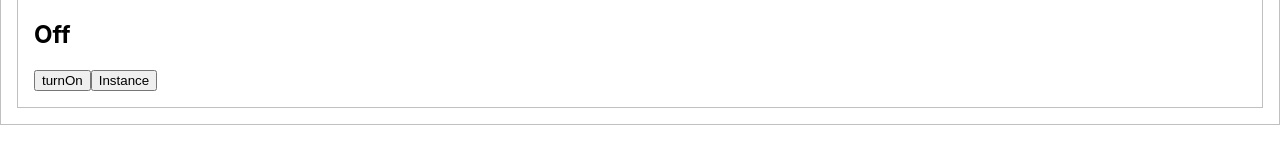
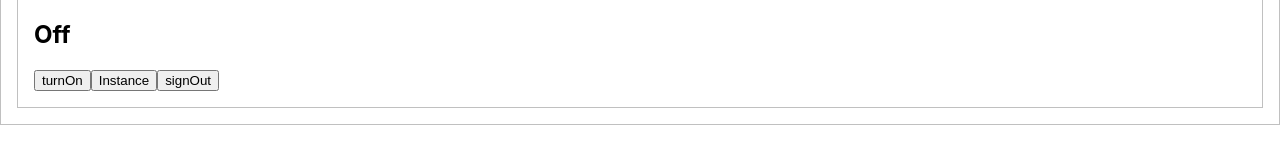
Before and after one commit to sbussard/xstate-react-template, a React (Create React App) app: page / in a window 1280 px wide. Both pictures are taken after a click on the button "signIn". Shown: the part 125-285 px from the top of the page. Built offline with nearby package versions, Linux system fonts and the light colour scheme.

Commit message:
Version 2.1

```diff
--- a/src/component/Power/state.tsx
+++ b/src/component/Power/state.tsx
@@ -14,7 +14,8 @@ const machine = Machine({
   },
 });
 
-export default makeStateHook(machine, ({ state, instance }: any) => ({
+export default makeStateHook(machine, ({ state, instance, App }: any) => ({
   isOn: state.matches('ON'),
   logInstance: () => console.log(instance),
+  signOut: App.Authentication.signOut,
 }));
--- a/src/component/Power/view.tsx
+++ b/src/component/Power/view.tsx
@@ -1,7 +1,7 @@
 import * as React from 'react';
 import './styles.scss';
 
-export default ({ methods, isOn, logInstance }: any) => (
+export default ({ methods, isOn, logInstance, signOut }: any) => (
   <div className="Authentication">
     <h2>{isOn ? 'On' : 'Off'}</h2>
     {Object.keys(methods).map((type) => (
@@ -10,5 +10,6 @@ export default ({ methods, isOn, logInstance }: any) => (
       </button>
     ))}
     <button onClick={logInstance}>Instance</button>
+    <button onClick={signOut}>signOut</button>
   </div>
 );
```
Also changed, not shown: 1 other file (tests, documents, lock files or other folders).
